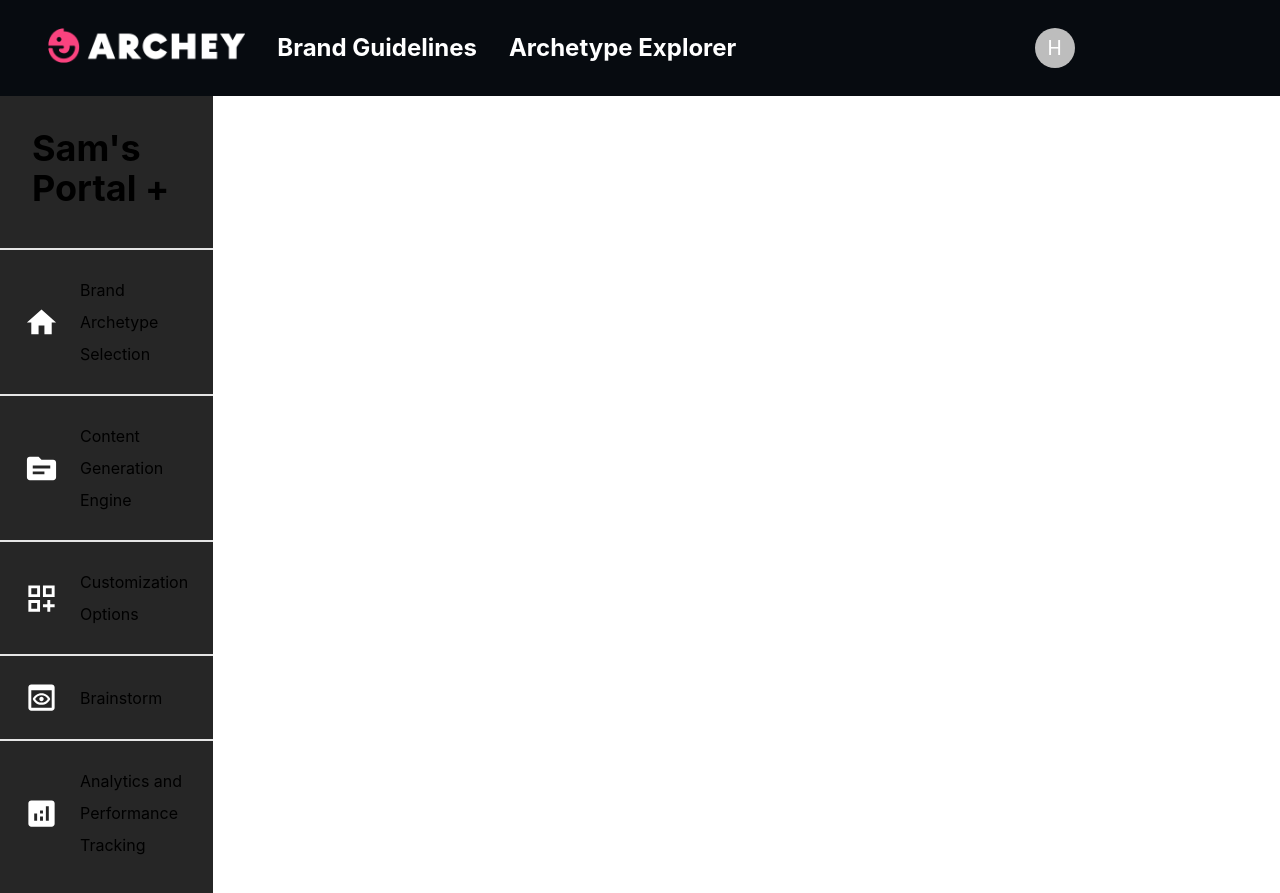
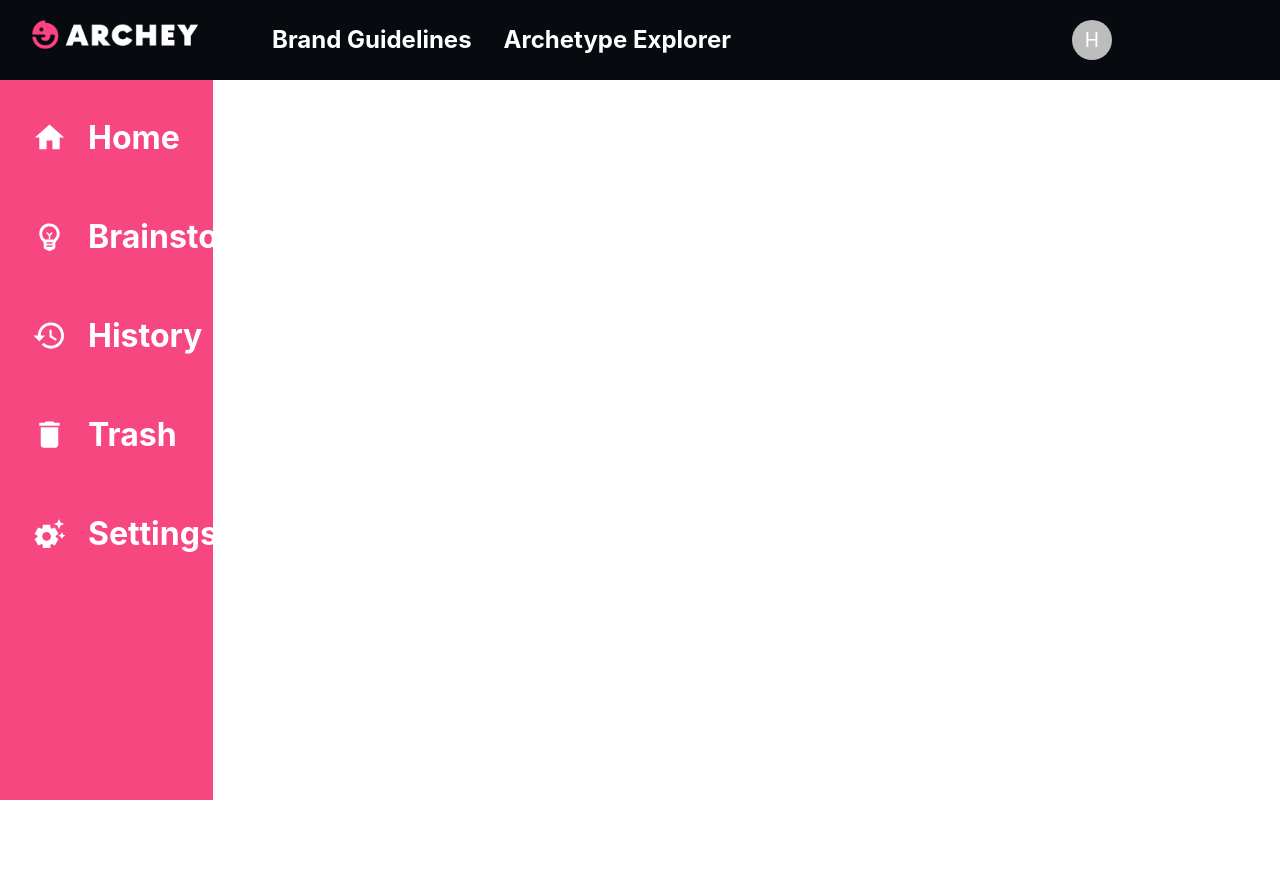
Before and after one commit to richswift426/archytype, a React (Create React App) app: page /dashboard in a window 1280 px wide. After the commit the page ends 800 px from the top, so only its background shows below. Built offline with nearby package versions, Linux system fonts and the light colour scheme.

Commit message:
Update sidebar

```diff
--- a/src/layout/Header/index.jsx
+++ b/src/layout/Header/index.jsx
@@ -28,14 +28,19 @@ const AuthHeader = () => {
         alignItems: 'center',
         width: '100%',
         height: '10%',
-        padding: '48px',
+        paddingLeft: '32px',
         backgroundColor: '#070b10',
         color: 'white',
       }}
     >
       <Grid container>
         <Grid item md={2}>
-          <img src={Logo} alt="archey logo" className="mr-8" />
+          <img
+            src={Logo}
+            alt="archey logo"
+            className="mr-8"
+            style={{ width: '80%' }}
+          />
         </Grid>
         <Grid
           item
--- a/src/layout/Sidebar/index.jsx
+++ b/src/layout/Sidebar/index.jsx
@@ -1,56 +1,60 @@
 import { Link } from 'react-router-dom';
-import { List, ListItemButton, ListItemIcon } from '@mui/material';
+import { Box, List, ListItemButton, ListItemIcon } from '@mui/material';
+
 import {
   Home,
-  Source,
   Analytics,
-  PreviewOutlined,
-  DashboardCustomizeOutlined,
+  SettingsSuggest,
+  EmojiObjectsOutlined,
+  History,
+  Delete,
 } from '@mui/icons-material';
 const routes = [
   {
-    to: '/selection',
-    content: 'Brand Archetype Selection',
+    to: '/home',
+    content: 'Home',
     icon: <Home fontSize="large" sx={{ color: 'white' }} />,
   },
   {
-    to: '/engine',
-    content: 'Content Generation Engine',
-    icon: <Source fontSize="large" sx={{ color: 'white' }} />,
+    to: '/brainstorm',
+    content: 'Brainstorm',
+    icon: <EmojiObjectsOutlined fontSize="large" sx={{ color: 'white' }} />,
   },
   {
-    to: '/custom',
-    content: 'Customization Options',
-    icon: (
-      <DashboardCustomizeOutlined fontSize="large" sx={{ color: 'white' }} />
-    ),
+    to: '/history',
+    content: 'History',
+    icon: <History fontSize="large" sx={{ color: 'white' }} />,
   },
   {
-    to: '/preview',
-    content: 'Brainstorm',
-    icon: <PreviewOutlined fontSize="large" sx={{ color: 'white' }} />,
+    to: '/trash',
+    content: 'Trash',
+    icon: <Delete fontSize="large" sx={{ color: 'white' }} />,
   },
   {
-    to: '/analytics',
-    content: 'Analytics and Performance Tracking',
-    icon: <Analytics fontSize="large" sx={{ color: 'white' }} />,
+    to: '/settings',
+    content: 'Settings',
+    icon: <SettingsSuggest fontSize="large" sx={{ color: 'white' }} />,
   },
 ];
 
 export default function Sidebar() {
   return (
-    <div className="sidebar h-full bg-gray-800">
-      <div className="sidebar-header px-8 pt-8 mb-8 text-white font-bold text-4xl">
-        Sam's Portal +
-      </div>
+    <Box
+      className="sidebar h-full"
+      sx={{
+        backgroundColor: '#f74780',
+      }}
+    >
       <List component="nav" aria-labelledby="nested-list-subheader">
         {routes.map(({ to, content, icon }, key) => (
-          <div className="link-item border-t-2" key={key}>
+          <div className="link-item" key={key}>
             <Link to={to} className="text-white text-2xl">
               <ListItemButton
                 sx={{
-                  padding: 3,
-                  fontSize: '1rem',
+                  padding: 4,
+                  fontSize: '2rem',
+                  fontWeight: 700,
+                  color: '#fff',
                   '&:hover, &:focus': { bgcolor: 'rgba(71, 98, 130, 0.2)' },
                 }}
               >
@@ -61,6 +65,6 @@ export default function Sidebar() {
           </div>
         ))}
       </List>
-    </div>
+    </Box>
   );
 }
```
